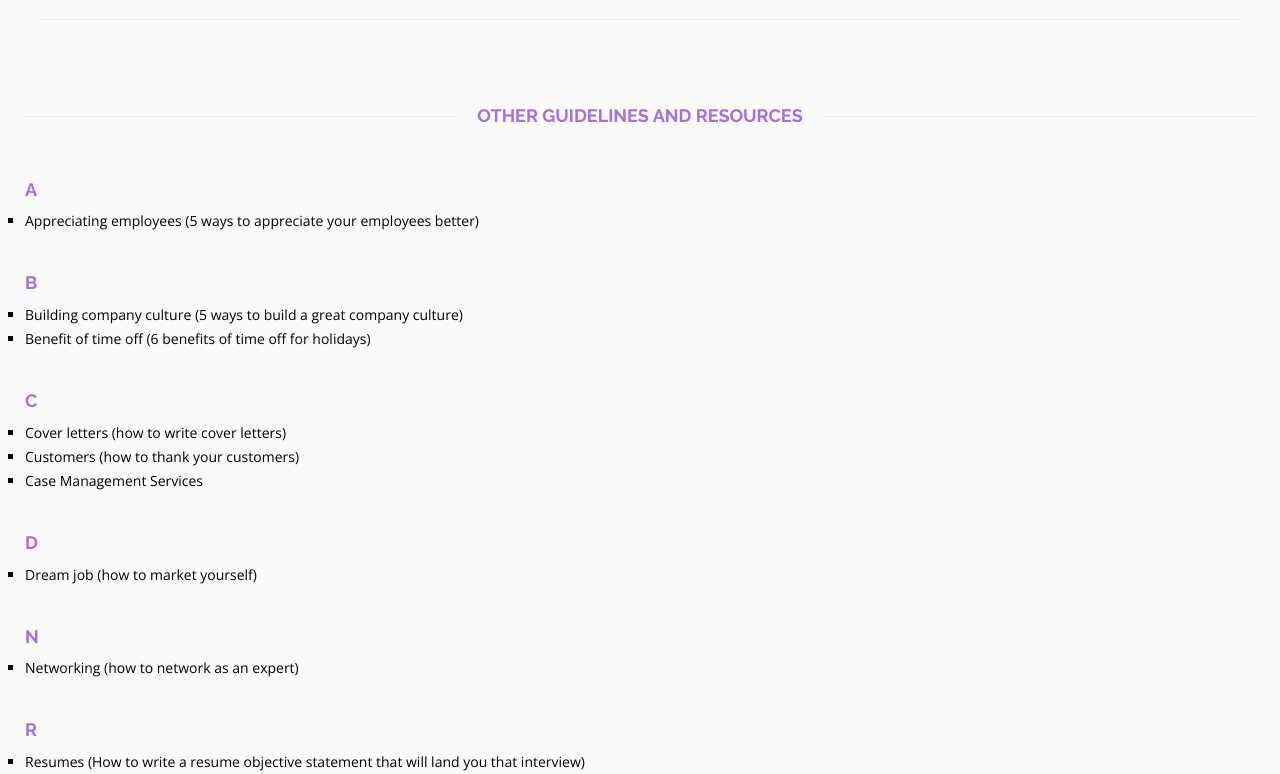
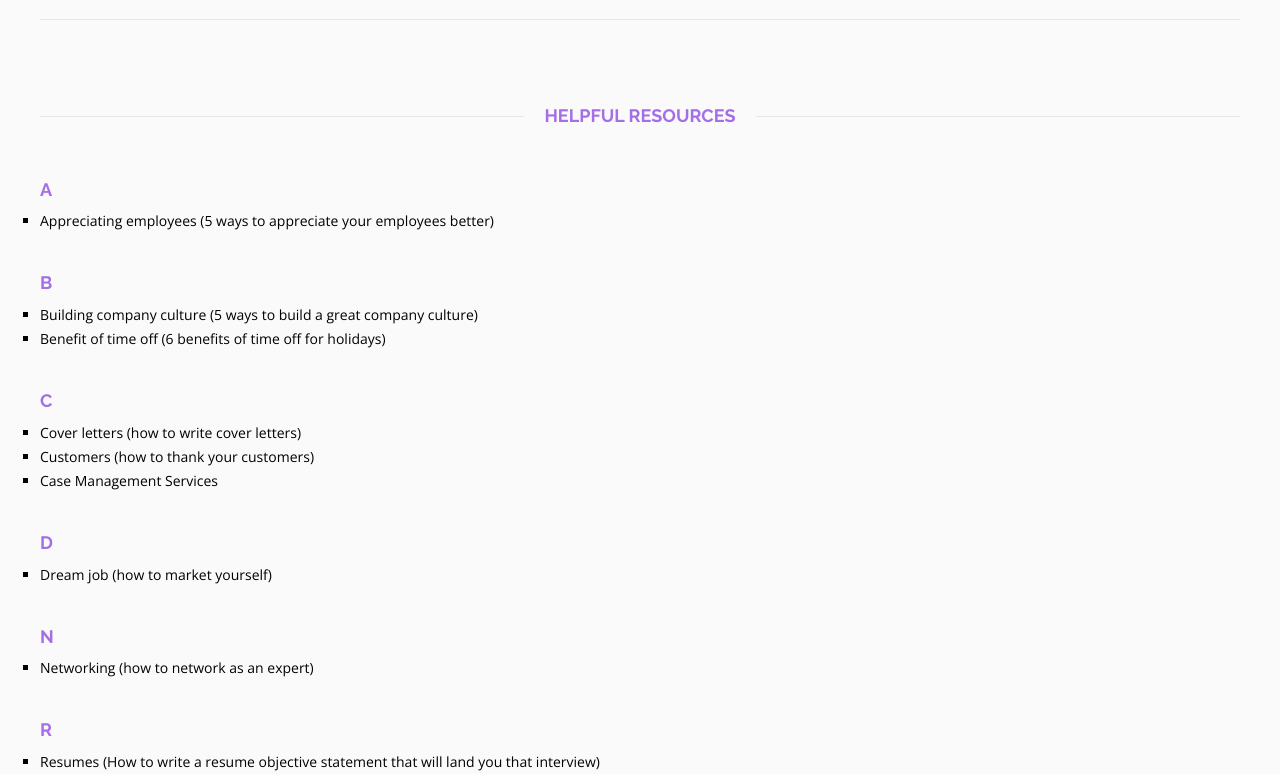
Before and after one commit to umarfaruq43/family_service_landingPage, a plain HTML site: page resources.html in a window 1280 px wide. Shown: the part 688-1462 px from the top of the page. Drawn offline with nearby package versions, Linux system fonts and the light colour scheme.

Commit message:
Links Update

```diff
--- a/resources.html
+++ b/resources.html
@@ -111,7 +111,7 @@
                     <div class="col-xs-12">
                         <div class="section__title ">
                             <h2 class="title__line text-center"> <span class="text--theme">If you are in a crisis or any
-                                    other person may be in danger <br> don't use this site.</span>
+                                    other person may be in danger <br> don't use this page.</span>
                             </h2>
                             <p style="text-align: center;">
                                 These resources can provide you with immediate help.
@@ -193,8 +193,8 @@
         <section class="htc__service__area bg__gray  pb--50">
             <div class="container">
 
-                <div class="row">
-                    <div class="col-xs-12">
+                <div class="">
+                    <div class="">
                         <div class="section__title ">
                             <div
                                 style="display: flex; justify-content: center; align-items: center; width: 100%;gap:20px;">
@@ -202,7 +202,7 @@
                                 <!-- a46ee8 -->
                                 <hr style=" color: red; width: 100%;">
                                 <h3 class="title__line text-center" style="flex-shrink: 0;"> <span
-                                        class="text--theme">Other guidelines and resources</span>
+                                        class="text--theme">Helpful resources</span>
                                 </h3>
 
                                 <hr style="width: 100%;">
```
